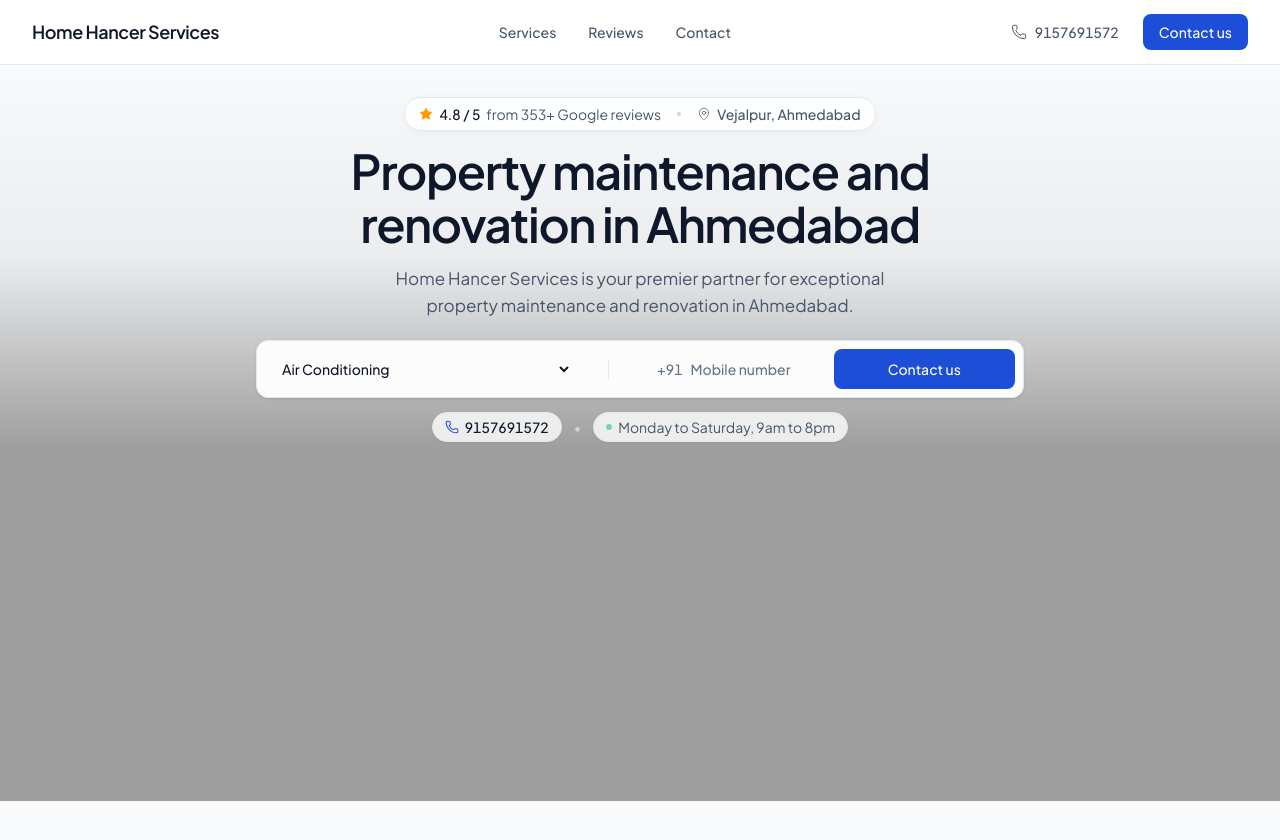
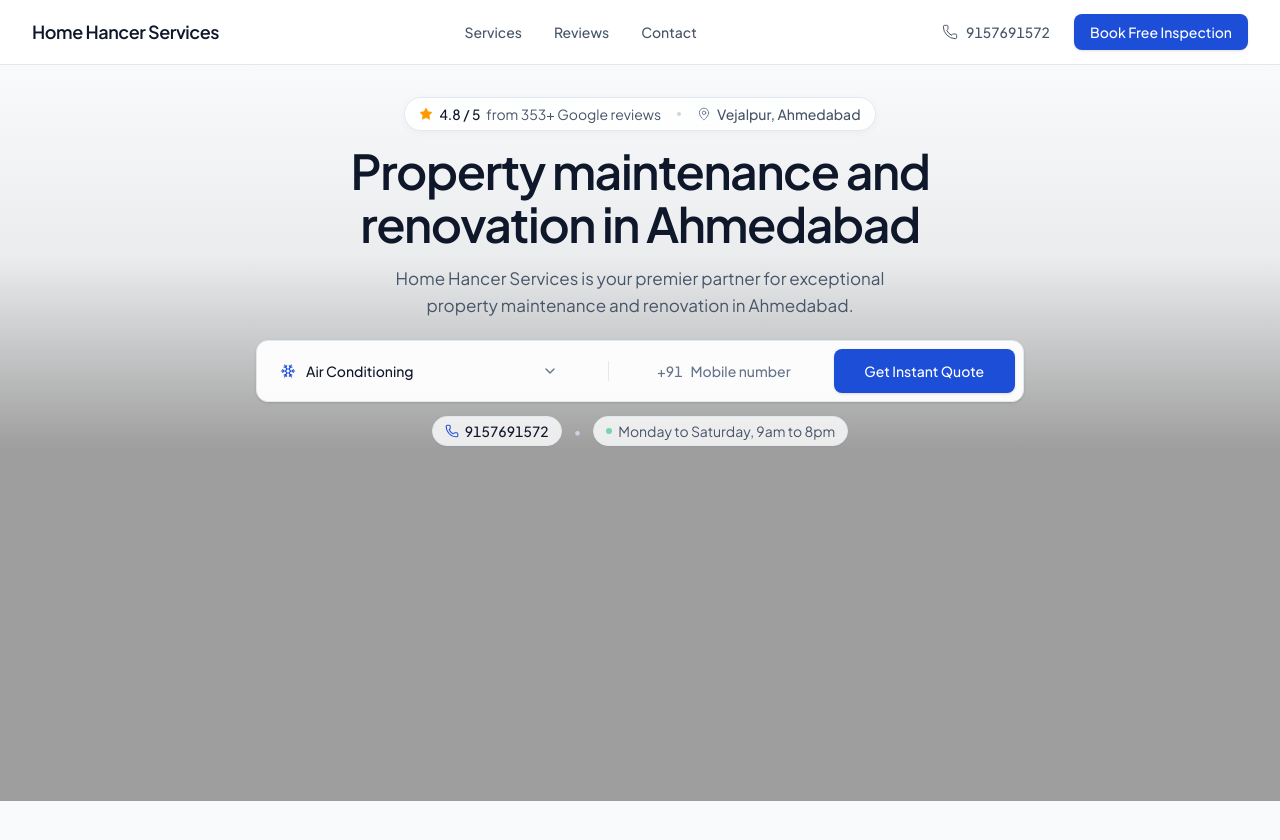
Before and after one commit to sp25126/assignment-J-RAT, a React (Vite) app: page / in a window 1280 px wide. Shown: the top 840 px of the page. Built offline with nearby package versions, Linux system fonts and the light colour scheme.

Commit message:
feat(ui): custom designed service dropdown and action-driven CTAs

```diff
--- a/src/components/Header.jsx
+++ b/src/components/Header.jsx
@@ -52,9 +52,9 @@ export default function Header({ onOpenBooking }) {
 
           <button
             onClick={() => onOpenBooking()}
-            className="px-4 py-2 text-sm font-medium text-[var(--ink-inverse)] bg-[var(--accent-primary)] hover:bg-[var(--accent-primary-hover)] rounded-lg transition-colors cursor-pointer"
+            className="px-4 py-2 text-sm font-medium text-[var(--ink-inverse)] bg-[var(--accent-primary)] hover:bg-[var(--accent-primary-hover)] active:scale-[0.98] rounded-lg transition-all cursor-pointer shadow-sm"
           >
-            Contact us
+            Book Free Inspection
           </button>
         </div>
 
@@ -116,7 +116,7 @@ export default function Header({ onOpenBooking }) {
               }}
               className="px-4 py-2 text-sm font-medium text-[var(--ink-inverse)] bg-[var(--accent-primary)] hover:bg-[var(--accent-primary-hover)] rounded-lg transition-colors"
             >
-              Contact us
+              Book Free Inspection
             </button>
           </div>
         </div>
--- a/src/components/Hero.jsx
+++ b/src/components/Hero.jsx
@@ -1,16 +1,16 @@
 import React, { useState, useRef, useEffect } from 'react';
-import { Star, MapPin, Phone, Check, ArrowDown } from 'lucide-react';
+import { Star, MapPin, Phone, Check, ArrowDown, ChevronDown, Wrench, Snowflake, Bath, Droplets, Zap, Hammer, Paintbrush, ShieldCheck, Utensils, Grid } from 'lucide-react';
 
 const HERO_SERVICES = [
-  'Air Conditioning',
-  'Bathroom Remodeling',
-  'Plumber',
-  'Electrician',
-  'Carpenter',
-  'Painting',
-  'Waterproofing',
-  'Kitchen Remodeling',
-  'Tile contractor'
+  { name: 'Air Conditioning', icon: Snowflake, badge: 'Popular' },
+  { name: 'Bathroom Remodeling', icon: Bath, badge: 'Specialist' },
+  { name: 'Plumber', icon: Droplets, badge: 'Fast Visit' },
+  { name: 'Electrician', icon: Zap, badge: 'Licensed' },
+  { name: 'Carpenter', icon: Hammer, badge: 'Woodwork' },
+  { name: 'Painting', icon: Paintbrush, badge: 'Interior' },
+  { name: 'Waterproofing', icon: ShieldCheck, badge: 'Monsoon' },
+  { name: 'Kitchen Remodeling', icon: Utensils, badge: 'Modular' },
+  { name: 'Tile contractor', icon: Grid, badge: 'Flooring' }
 ];
 
 const STAGES = [
@@ -86,15 +86,28 @@ const TOTAL_FRAMES = 120; // 5 seconds @ 24 fps
 
 export default function Hero({ onOpenBooking }) {
   const [selectedService, setSelectedService] = useState(HERO_SERVICES[0]);
+  const [isDropdownOpen, setIsDropdownOpen] = useState(false);
   const [phone, setPhone] = useState('');
   const [submitted, setSubmitted] = useState(false);
   const [activeStageIdx, setActiveStageIdx] = useState(0);
 
+  const dropdownRef = useRef(null);
   const trackRef = useRef(null);
   const canvasRef = useRef(null);
   const imagesRef = useRef([]);
   const targetProgressRef = useRef(0);
   const currentProgressRef = useRef(0);
+
+  // Close dropdown on outside click
+  useEffect(() => {
+    const handleOutsideClick = (e) => {
+      if (dropdownRef.current && !dropdownRef.current.contains(e.target)) {
+        setIsDropdownOpen(false);
+      }
+    };
+    document.addEventListener('mousedown', handleOutsideClick);
+    return () => document.removeEventListener('mousedown', handleOutsideClick);
+  }, []);
 
   // Preload all 6 Flow keyframes
   useEffect(() => {
@@ -313,7 +326,7 @@ export default function Hero({ onOpenBooking }) {
                     </div>
                     <div className="text-sm">
                       <p className="font-medium text-[var(--ink-primary)]">
-                        Enquiry received for {selectedService}
+                        Enquiry received for {selectedService.name}
                       </p>
                       <p className="text-[var(--ink-secondary)] tabular-nums text-xs">
                         We will contact {phone} during business hours (Monday–Saturday, 9am–8pm).
@@ -323,7 +336,7 @@ export default function Hero({ onOpenBooking }) {
                   <div className="flex items-center gap-3 shrink-0">
                     <a
                       href={`https://wa.me/919157691572?text=${encodeURIComponent(
-                        `I want to know more about ${selectedService}. My mobile number is ${phone}.`
+                        `I want to know more about ${selectedService.name}. My mobile number is ${phone}.`
                       )}`}
                       target="_blank"
                       rel="noopener noreferrer"
@@ -343,29 +356,87 @@ export default function Hero({ onOpenBooking }) {
               ) : (
                 <form
                   onSubmit={handleSubmit}
-                  className="bg-[var(--surface-card)]/95 backdrop-blur-md border border-[var(--border-subtle)] rounded-xl p-2 shadow-sm grid grid-cols-1 md:grid-cols-12 gap-2 items-center"
+                  className="bg-[var(--surface-card)]/95 backdrop-blur-md border border-[var(--border-subtle)] rounded-xl p-2 shadow-sm grid grid-cols-1 md:grid-cols-12 gap-2 items-center relative"
                 >
-                  <div className="md:col-span-5">
-                    <label htmlFor="hero-service-select" className="sr-only">
-                      Select service
-                    </label>
-                    <select
-                      id="hero-service-select"
-                      value={selectedService}
-                      onChange={(e) => setSelectedService(e.target.value)}
-                      className="w-full h-10 px-3 bg-transparent text-sm font-medium text-[var(--ink-primary)] rounded-lg border border-transparent hover:bg-[var(--surface-muted)] focus:bg-[var(--surface-card)] focus:border-[var(--border-strong)] focus:outline-none transition-colors cursor-pointer"
+                  {/* Custom Designed Service Dropdown Menu */}
+                  <div className="md:col-span-5 relative" ref={dropdownRef}>
+                    <button
+                      type="button"
+                      onClick={() => setIsDropdownOpen(!isDropdownOpen)}
+                      className="w-full h-11 px-3.5 bg-[var(--surface-canvas)] md:bg-transparent text-sm font-medium text-[var(--ink-primary)] rounded-lg border border-[var(--border-subtle)] md:border-transparent hover:bg-[var(--surface-muted)] focus:bg-[var(--surface-card)] focus:border-[var(--border-strong)] focus:outline-none transition-all flex items-center justify-between gap-2 cursor-pointer"
+                      aria-haspopup="listbox"
+                      aria-expanded={isDropdownOpen}
                     >
-                      {HERO_SERVICES.map((service) => (
-                        <option key={service} value={service}>
-                          {service}
-                        </option>
-                      ))}
-                    </select>
+                      <span className="flex items-center gap-2.5 truncate">
+                        {React.createElement(selectedService.icon, {
+                          className: 'w-4 h-4 text-[var(--accent-primary)] shrink-0',
+                          strokeWidth: 1.75
+                        })}
+                        <span className="truncate">{selectedService.name}</span>
+                      </span>
+                      <ChevronDown
+                        className={`w-4 h-4 text-[var(--ink-muted)] shrink-0 transition-transform duration-200 ${
+                          isDropdownOpen ? 'rotate-180 text-[var(--ink-primary)]' : ''
+                        }`}
+                      />
+                    </button>
+
+                    {/* Popover Menu with Floating Shadow and Clean Separation */}
+                    {isDropdownOpen && (
+                      <div
+                        role="listbox"
+                        className="absolute left-0 bottom-full md:bottom-auto md:top-full mb-2 md:mb-0 md:mt-2 w-full md:w-72 bg-[var(--surface-card)] border border-[var(--border-subtle)] rounded-xl shadow-xl py-1.5 z-50 max-h-72 overflow-y-auto animate-in fade-in zoom-in-95 duration-150"
+                      >
+                        <div className="px-3 py-1 text-[11px] font-semibold uppercase tracking-wider text-[var(--ink-muted)] border-b border-[var(--border-subtle)]/60 mb-1">
+                          Select Service
+                        </div>
+                        {HERO_SERVICES.map((service) => {
+                          const IconComp = service.icon;
+                          const isSelected = selectedService.name === service.name;
+                          return (
+                            <button
+                              key={service.name}
+                              type="button"
+                              role="option"
+                              aria-selected={isSelected}
+                              onClick={() => {
+                                setSelectedService(service);
+                                setIsDropdownOpen(false);
+                              }}
+                              className={`w-full px-3 py-2 text-sm text-left flex items-center justify-between gap-2.5 transition-colors cursor-pointer ${
+                                isSelected
+                                  ? 'bg-[var(--accent-primary-soft)] text-[var(--accent-primary)] font-medium'
+                                  : 'text-[var(--ink-primary)] hover:bg-[var(--surface-muted)]'
+                              }`}
+                            >
+                              <div className="flex items-center gap-2.5 truncate">
+                                <IconComp
+                                  className={`w-4 h-4 shrink-0 ${
+                                    isSelected ? 'text-[var(--accent-primary)]' : 'text-[var(--ink-muted)]'
+                                  }`}
+                                  strokeWidth={1.75}
+                                />
+                                <span className="truncate">{service.name}</span>
+                              </div>
+                              <span
+                                className={`text-[10px] px-1.5 py-0.5 rounded ${
+                                  isSelected
+                                    ? 'bg-[var(--accent-primary)] text-white'
+                                    : 'bg-[var(--surface-muted)] text-[var(--ink-muted)]'
+                                }`}
+                              >
+                                {service.badge}
+                              </span>
+                            </button>
+                          );
+                        })}
+                      </div>
+                    )}
                   </div>
 
                   <div className="hidden md:block md:col-span-1 h-5 w-px bg-[var(--border-subtle)] mx-auto" />
 
-                  <div className="md:col-span-3 flex items-center h-10 px-3 rounded-lg border border-[var(--border-subtle)] md:border-transparent focus-within:border-[var(--border-strong)] bg-[var(--surface-canvas)] md:bg-transparent">
+                  <div className="md:col-span-3 flex items-center h-11 px-3 rounded-lg border border-[var(--border-subtle)] md:border-transparent focus-within:border-[var(--border-strong)] bg-[var(--surface-canvas)] md:bg-transparent">
                     <span className="text-sm font-medium text-[var(--ink-muted)] mr-2 tabular-nums select-none">
                       +91
                     </span>
@@ -384,12 +455,13 @@ export default function Hero({ onOpenBooking }) {
                     />
                   </div>
 
+                  {/* High-Converting Clear CTA Button */}
                   <div className="md:col-span-3">
                     <button
                       type="submit"
-                      className="w-full h-10 px-5 text-sm font-medium text-[var(--ink-inverse)] bg-[var(--accent-primary)] hover:bg-[var(--accent-primary-hover)] active:scale-[0.99] rounded-lg transition-[transform,background-color] cursor-pointer"
+                      className="w-full h-11 px-5 text-sm font-medium text-[var(--ink-inverse)] bg-[var(--accent-primary)] hover:bg-[var(--accent-primary-hover)] active:scale-[0.99] rounded-lg transition-[transform,background-color] cursor-pointer shadow-sm flex items-center justify-center gap-1.5"
                     >
-                      Contact us
+                      <span>Get Instant Quote</span>
                     </button>
                   </div>
                 </form>
```
